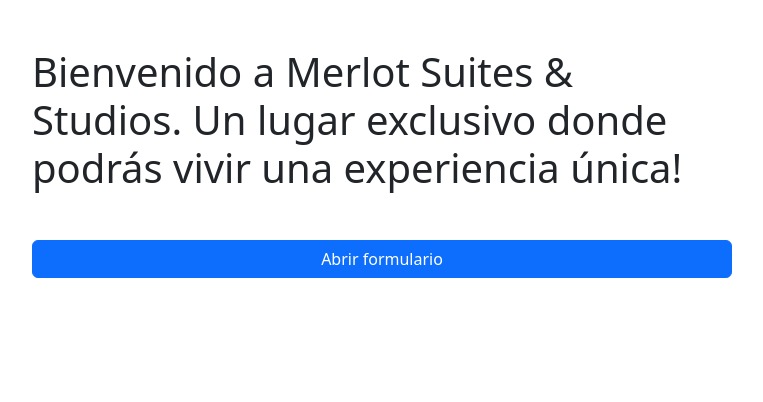
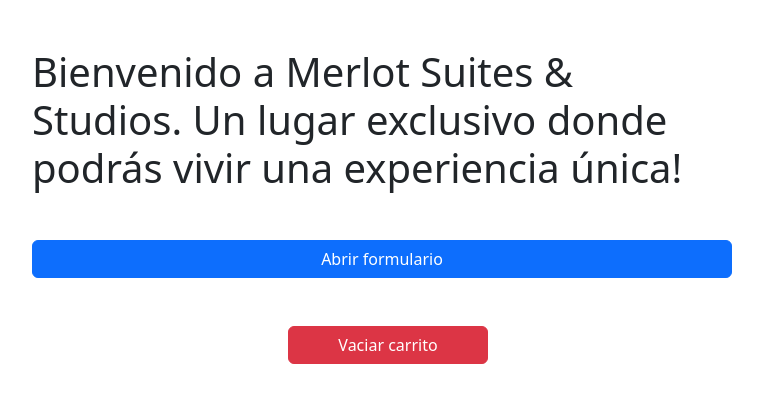
Before and after one commit to cgiacchi/coderhouseJS, a plain HTML site: page index.html in a window 1280 px wide. Shown: the whole page, without its empty margins (288-1051 px from the left). Drawn offline with nearby package versions, Linux system fonts and the light colour scheme.

Commit message:
preEntrega3 Giacchi

```diff
--- a/JS/app.js
+++ b/JS/app.js
@@ -96,3 +96,9 @@
     alertReservado.innerHTML = "";
   }
 }
+
+
+function limpiarLocalStorage() {
+  localStorage.clear();
+  alert("Carrito vacio");
+}
--- a/estilos.css
+++ b/estilos.css
@@ -16,3 +16,13 @@
     margin-right: 5rem;
     margin-top: 3rem;
 }
+
+.btn-danger{
+    display: flex;
+    flex-direction: row;
+    justify-content: center;
+    width: 200px;
+    margin-left: 36rem;
+    margin-right: 5rem;
+    margin-top: 3rem;
+}
--- a/index.html
+++ b/index.html
@@ -59,6 +59,8 @@
     </div>
     </div>
         <div id="resultados"></div>
+        <button type="button" class="btn btn-danger" onclick="limpiarLocalStorage()">Vaciar carrito</button>
+
         <script src="/JS/app.js"></script>
         <script src="https://cdn.jsdelivr.net/npm/@popperjs/core@2.11.8/dist/umd/popper.min.js" integrity="sha384-I7E8VVD/ismYTF4hNIPjVp/Zjvgyol6VFvRkX/vR+Vc4jQkC+hVqc2pM8ODewa9r" crossorigin="anonymous"></script>
         <script src="https://cdn.jsdelivr.net/npm/bootstrap@5.3.1/dist/js/bootstrap.bundle.min.js" integrity="sha384-HwwvtgBNo3bZJJLYd8oVXjrBZt8cqVSpeBNS5n7C8IVInixGAoxmnlMuBnhbgrkm" crossorigin="anonymous"></script>
```
